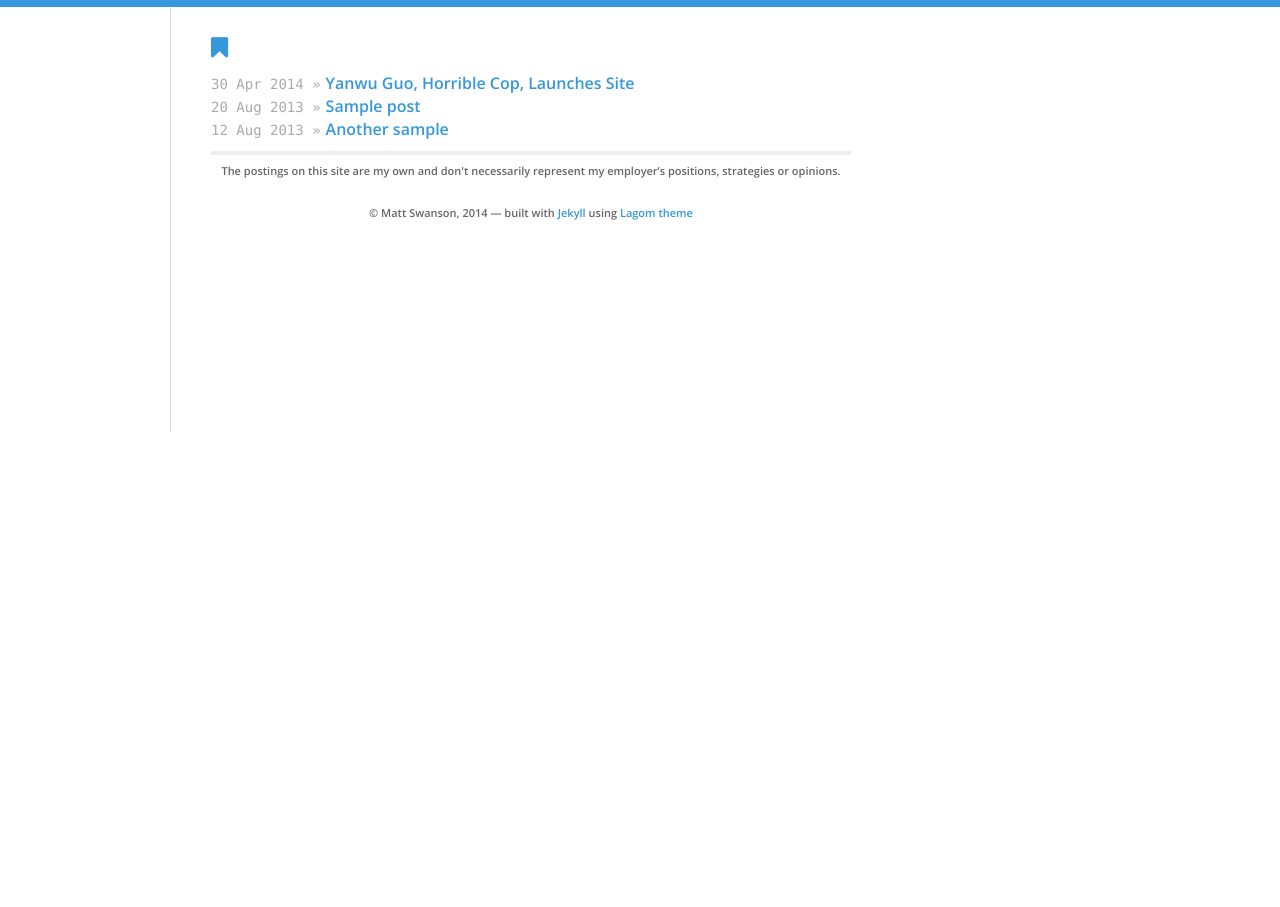
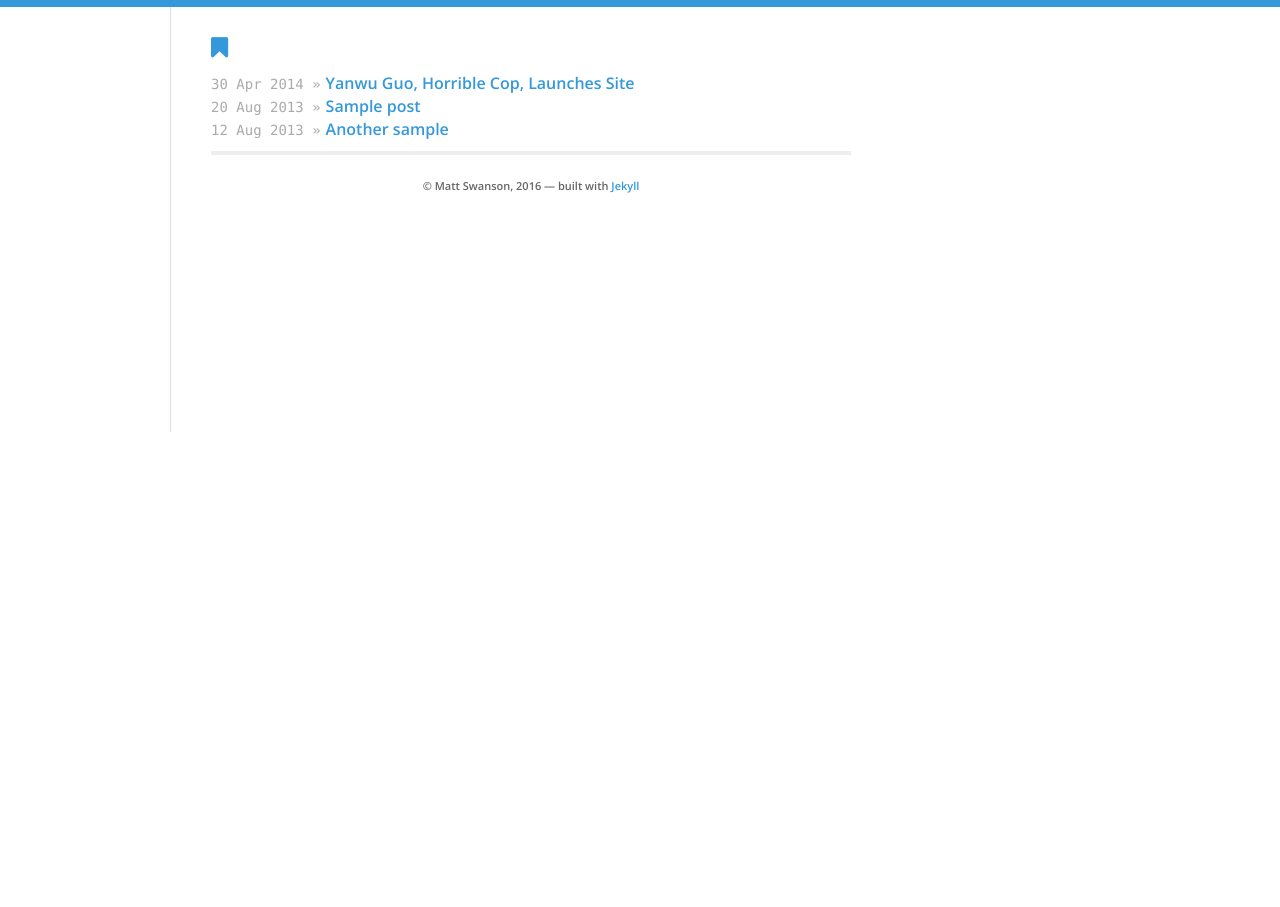
Before and after one commit to yanwuguo/yanwuguo.github.io, a Jekyll site: the page built from index.html, in a window 1280 px wide. Built offline with Jekyll 4.4.1, drawn with Linux system fonts in a browser that asks for light colours; nearby versions of some CDN libraries.

Commit message:
Update footer.html

```diff
--- a/_includes/footer.html
+++ b/_includes/footer.html
@@ -1,12 +1,11 @@
 <div class="disclaimer">
   {% if site.data.theme.show_disclaimer %}
   <p>
-    The postings on this site are my own and don't necessarily represent my
-    employer’s positions, strategies or opinions.
+
   </p>
   {% endif %}
 
   <p>
-    © {{ site.data.theme.name }}, 2014 &mdash; built with <a href="http://jekyllrb.com/">Jekyll</a> using <a href="https://github.com/swanson/lagom">Lagom theme</a>
+    © {{ site.data.theme.name }}, 2016 &mdash; built with <a href="http://jekyllrb.com/">Jekyll</a>
   </p>
 </div>
```
